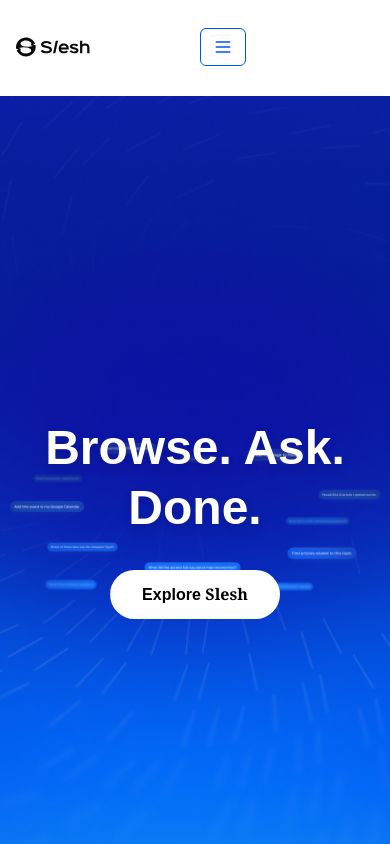
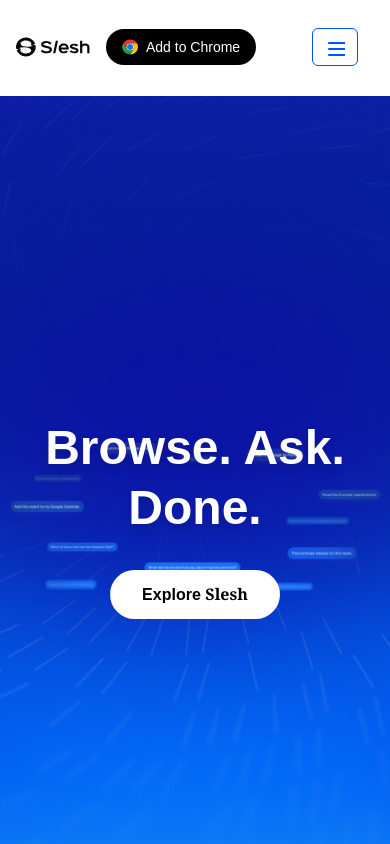
Before and after one commit to mubashirhussan/slesh-frontend, a Next.js app: page / in a window 390 px wide. Shown: the top 844 px of the page. Built offline with nearby package versions, Linux system fonts and the light colour scheme.

Commit message:
added resposiveness in navbar

```diff
--- a/components/Navbar.tsx
+++ b/components/Navbar.tsx
@@ -23,7 +23,7 @@
     <header className="mb-24">
       <nav className="fixed top-0 z-40 w-full py-4 border-zinc-200 bg-white/85 backdrop-blur dark:border-zinc-800 dark:bg-black/60">
         <div className="navbar-grid mx-auto w-full max-w-7xl items-center gap-6 px-4 py-3">
-          <div className="w-40">
+          <div className="md:w-40 w-full">
             <Link href="/" className="flex items-center gap-2">
               <Image
                 src="/sleshLogo.svg"
@@ -84,13 +84,20 @@
             </Link>
           </nav>
 
-          <div className="w-40">
+          <div className="flex w-full items-center justify-between md:w-40">
+            {/* Add to Chrome - visible on mobile + desktop center logic */}
             <Link
               href="https://chromewebstore.google.com/detail/slesh-ask-search-automate/ikfopgggdcafagjeflhomdpolhdcfenp?utm_source=Homepage&utm_medium=homepage-cta&utm_campaign=web-conversion-funnel"
               prefetch={false}
               target="_blank"
               rel="noopener noreferrer"
-              className="relative hidden items-center gap-2 overflow-hidden rounded-full bg-black px-4 py-2 text-sm text-white transition-all duration-500 group md:flex"
+              className="
+      relative
+      flex items-center justify-center gap-2
+      overflow-hidden rounded-full bg-black px-4 py-2 text-sm text-white
+      transition-all duration-500 group
+       md:w-auto
+    "
             >
               <span className="absolute inset-0 -translate-x-full bg-gradient-to-r from-[#0042d1] to-[#0064ff] transition-transform duration-500 ease-out group-hover:translate-x-0"></span>
               <span className="relative z-10 flex items-center gap-2">
@@ -99,33 +106,34 @@
                   alt="Chrome"
                   width={16}
                   height={16}
-                  className="object-contain"
                 />
                 Add to Chrome
               </span>
             </Link>
 
+            {/* Hamburger - visible only on mobile */}
             <button
               aria-label="Toggle Menu"
               onClick={() => setOpen(!open)}
-              className="ml-2 flex items-center justify-center rounded-md border border-[color:var(--color-primary)] px-3 py-2 text-sm text-[color:var(--color-primary)] md:hidden"
+              className="ml-3 flex items-center justify-center rounded-md border border-[color:var(--color-primary)] px-3 py-2 text-sm text-[color:var(--color-primary)] md:hidden"
             >
               <svg
                 xmlns="http://www.w3.org/2000/svg"
                 className="h-5 w-5"
                 fill="none"
-                viewBox="0 0 24 24"
-                stroke="currentColor"
-                strokeWidth={2}
               >
                 {open ? (
                   <path
+                    stroke="currentColor"
+                    strokeWidth="2"
                     strokeLinecap="round"
                     strokeLinejoin="round"
                     d="M6 18L18 6M6 6l12 12"
                   />
                 ) : (
                   <path
+                    stroke="currentColor"
+                    strokeWidth="2"
                     strokeLinecap="round"
                     strokeLinejoin="round"
                     d="M4 6h16M4 12h16M4 18h16"
```
